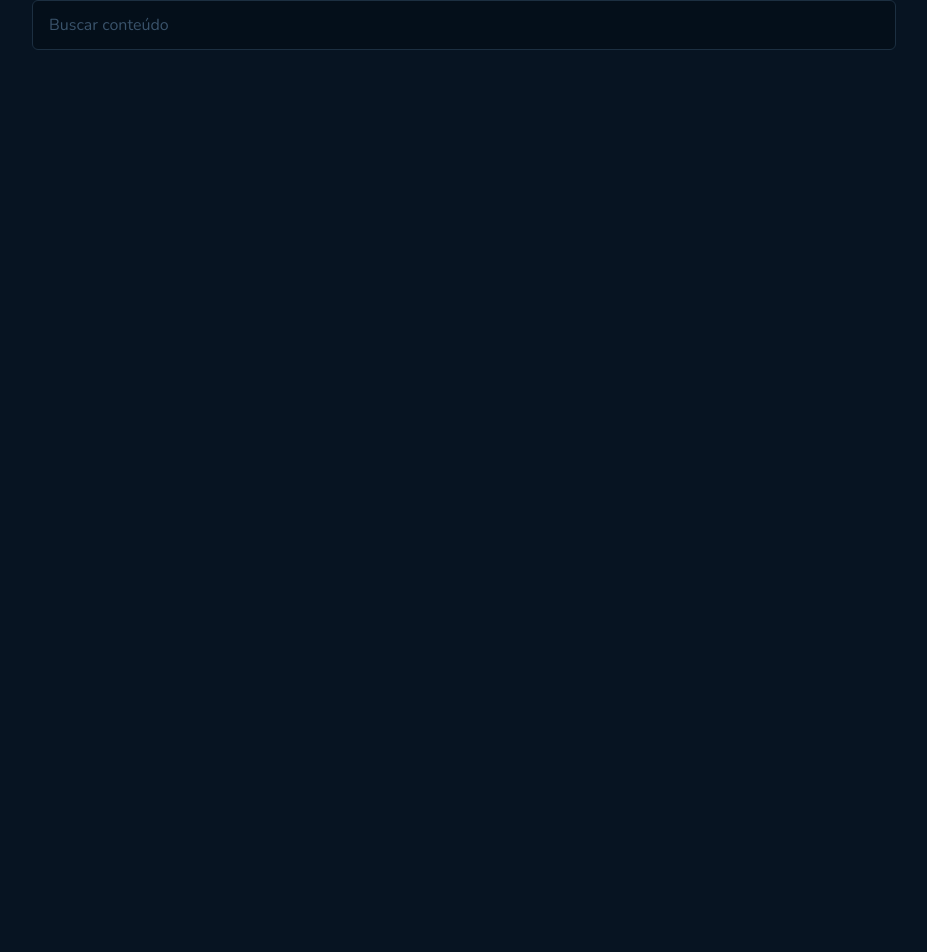
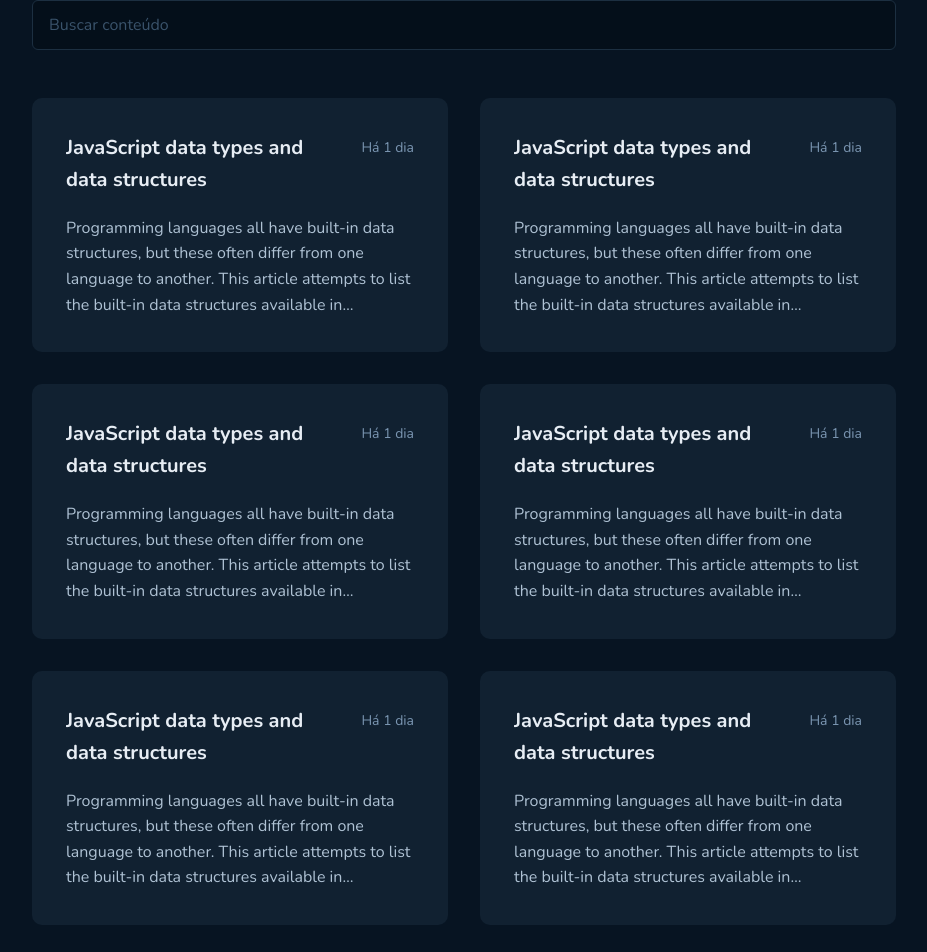
Before and after one commit to rafaelhns/03-github-blog, a React (Vite) app: page / in a window 1280 px wide. Shown: the part 509-1461 px from the top of the page, without its empty margins (176-1103 px from the left). Before the commit the page ends 800 px from the top, so only its background shows below. Built offline with nearby package versions, Linux system fonts and the light colour scheme.

Commit message:
PostList

```diff
--- /dev/null
+++ b/src/pages/Home/components/PostList/index.tsx
@@ -0,0 +1,127 @@
+import {
+  PostCard,
+  PostCardBody,
+  PostCardHeader,
+  PostListContainer,
+} from './styles'
+
+export function PostList() {
+  return (
+    <PostListContainer>
+      <PostCard to="/post">
+        <PostCardHeader>
+          <strong>JavaScript data types and data structures</strong>
+          <span>Há 1 dia</span>
+        </PostCardHeader>
+        <PostCardBody>
+          Programming languages all have built-in data structures, but these
+          often differ from one language to another. This article attempts to
+          list the built-in data structures available in JavaScript and what
+          properties they have. These can be used to build other data
+          structures. Wherever possible, comparisons with other languages are
+          drawn. Dynamic typing JavaScript is a loosely typed and dynamic
+          language. Variables in JavaScript are not directly associated with any
+          particular value type, and any variable can be assigned (and
+          re-assigned) values of all types: let foo = 42; // foo is now a number
+          foo = &apos;bar&apos; // foo is now a string foo = true; // foo is now
+          a boolean
+        </PostCardBody>
+      </PostCard>
+      <PostCard to="/post">
+        <PostCardHeader>
+          <strong>JavaScript data types and data structures</strong>
+          <span>Há 1 dia</span>
+        </PostCardHeader>
+        <PostCardBody>
+          Programming languages all have built-in data structures, but these
+          often differ from one language to another. This article attempts to
+          list the built-in data structures available in JavaScript and what
+          properties they have. These can be used to build other data
+          structures. Wherever possible, comparisons with other languages are
+          drawn. Dynamic typing JavaScript is a loosely typed and dynamic
+          language. Variables in JavaScript are not directly associated with any
+          particular value type, and any variable can be assigned (and
+          re-assigned) values of all types: let foo = 42; // foo is now a number
+          foo = &apos;bar&apos; // foo is now a string foo = true; // foo is now
+          a boolean
+        </PostCardBody>
+      </PostCard>
+      <PostCard to="/post">
+        <PostCardHeader>
+          <strong>JavaScript data types and data structures</strong>
+          <span>Há 1 dia</span>
+        </PostCardHeader>
+        <PostCardBody>
+          Programming languages all have built-in data structures, but these
+          often differ from one language to another. This article attempts to
+          list the built-in data structures available in JavaScript and what
+          properties they have. These can be used to build other data
+          structures. Wherever possible, comparisons with other languages are
+          drawn. Dynamic typing JavaScript is a loosely typed and dynamic
+          language. Variables in JavaScript are not directly associated with any
+          particular value type, and any variable can be assigned (and
+          re-assigned) values of all types: let foo = 42; // foo is now a number
+          foo = &apos;bar&apos; // foo is now a string foo = true; // foo is now
+          a boolean
+        </PostCardBody>
+      </PostCard>
+      <PostCard to="/post">
+        <PostCardHeader>
+          <strong>JavaScript data types and data structures</strong>
+          <span>Há 1 dia</span>
+        </PostCardHeader>
+        <PostCardBody>
+          Programming languages all have built-in data structures, but these
+          often differ from one language to another. This article attempts to
+          list the built-in data structures available in JavaScript and what
+          properties they have. These can be used to build other data
+          structures. Wherever possible, comparisons with other languages are
+          drawn. Dynamic typing JavaScript is a loosely typed and dynamic
+          language. Variables in JavaScript are not directly associated with any
+          particular value type, and any variable can be assigned (and
+          re-assigned) values of all types: let foo = 42; // foo is now a number
+          foo = &apos;bar&apos; // foo is now a string foo = true; // foo is now
+          a boolean
+        </PostCardBody>
+      </PostCard>
+      <PostCard to="/post">
+        <PostCardHeader>
+          <strong>JavaScript data types and data structures</strong>
+          <span>Há 1 dia</span>
+        </PostCardHeader>
+        <PostCardBody>
+          Programming languages all have built-in data structures, but these
+          often differ from one language to another. This article attempts to
+          list the built-in data structures available in JavaScript and what
+          properties they have. These can be used to build other data
+          structures. Wherever possible, comparisons with other languages are
+          drawn. Dynamic typing JavaScript is a loosely typed and dynamic
+          language. Variables in JavaScript are not directly associated with any
+          particular value type, and any variable can be assigned (and
+          re-assigned) values of all types: let foo = 42; // foo is now a number
+          foo = &apos;bar&apos; // foo is now a string foo = true; // foo is now
+          a boolean
+        </PostCardBody>
+      </PostCard>
+      <PostCard to="/post">
+        <PostCardHeader>
+          <strong>JavaScript data types and data structures</strong>
+          <span>Há 1 dia</span>
+        </PostCardHeader>
+        <PostCardBody>
+          Programming languages all have built-in data structures, but these
+          often differ from one language to another. This article attempts to
+          list the built-in data structures available in JavaScript and what
+          properties they have. These can be used to build other data
+          structures. Wherever possible, comparisons with other languages are
+          drawn. Dynamic typing JavaScript is a loosely typed and dynamic
+          language. Variables in JavaScript are not directly associated with any
+          particular value type, and any variable can be assigned (and
+          re-assigned) values of all types: let foo = 42; // foo is now a number
+          foo = &apos;bar&apos; // foo is now a string foo = true; // foo is now
+          a boolean
+        </PostCardBody>
+      </PostCard>
+    </PostListContainer>
+  )
+}
--- /dev/null
+++ b/src/pages/Home/components/PostList/styles.ts
@@ -0,0 +1,59 @@
+import { NavLink } from 'react-router-dom'
+import styled from 'styled-components'
+
+export const PostListContainer = styled.section`
+  width: 100%;
+  display: grid;
+  grid-template-columns: repeat(2, 1fr);
+  gap: 2rem;
+`
+
+export const PostCard = styled(NavLink)`
+  background-color: ${(props) => props.theme.colors['base-post']};
+  width: 100%;
+  padding: 2rem;
+  border-radius: 10px;
+  text-decoration: none;
+  border: 2px solid transparent;
+
+  &:hover {
+    border: 2px solid ${(props) => props.theme.colors['base-label']};
+  }
+`
+
+export const PostCardHeader = styled.header`
+  display: flex;
+  align-items: flex-start;
+  justify-content: space-between;
+  gap: 1rem;
+
+  strong {
+    font-size: 1.25rem;
+    color: ${(props) => props.theme.colors['base-title']};
+
+    overflow: hidden;
+    text-overflow: ellipsis;
+    display: -webkit-box;
+    -webkit-line-clamp: 2;
+    -webkit-box-orient: vertical;
+  }
+
+  span {
+    margin-top: 5px;
+    font-size: 0.875rem;
+    color: ${(props) => props.theme.colors['base-span']};
+    white-space: nowrap;
+  }
+`
+
+export const PostCardBody = styled.div`
+  margin-top: 1.25rem;
+  font-size: 1rem;
+  color: ${(props) => props.theme.colors['base-text']};
+
+  overflow: hidden;
+  text-overflow: ellipsis;
+  display: -webkit-box;
+  -webkit-line-clamp: 4;
+  -webkit-box-orient: vertical;
+`
--- a/src/pages/Home/index.tsx
+++ b/src/pages/Home/index.tsx
@@ -1,4 +1,5 @@
 import { FilterForm } from './components/FilterForm'
+import { PostList } from './components/PostList'
 import { Profile } from './components/Profile'
 import { HomeContainer } from './styles'
 
@@ -7,6 +8,7 @@
     <HomeContainer>
       <Profile />
       <FilterForm />
+      <PostList />
     </HomeContainer>
   )
 }
```
